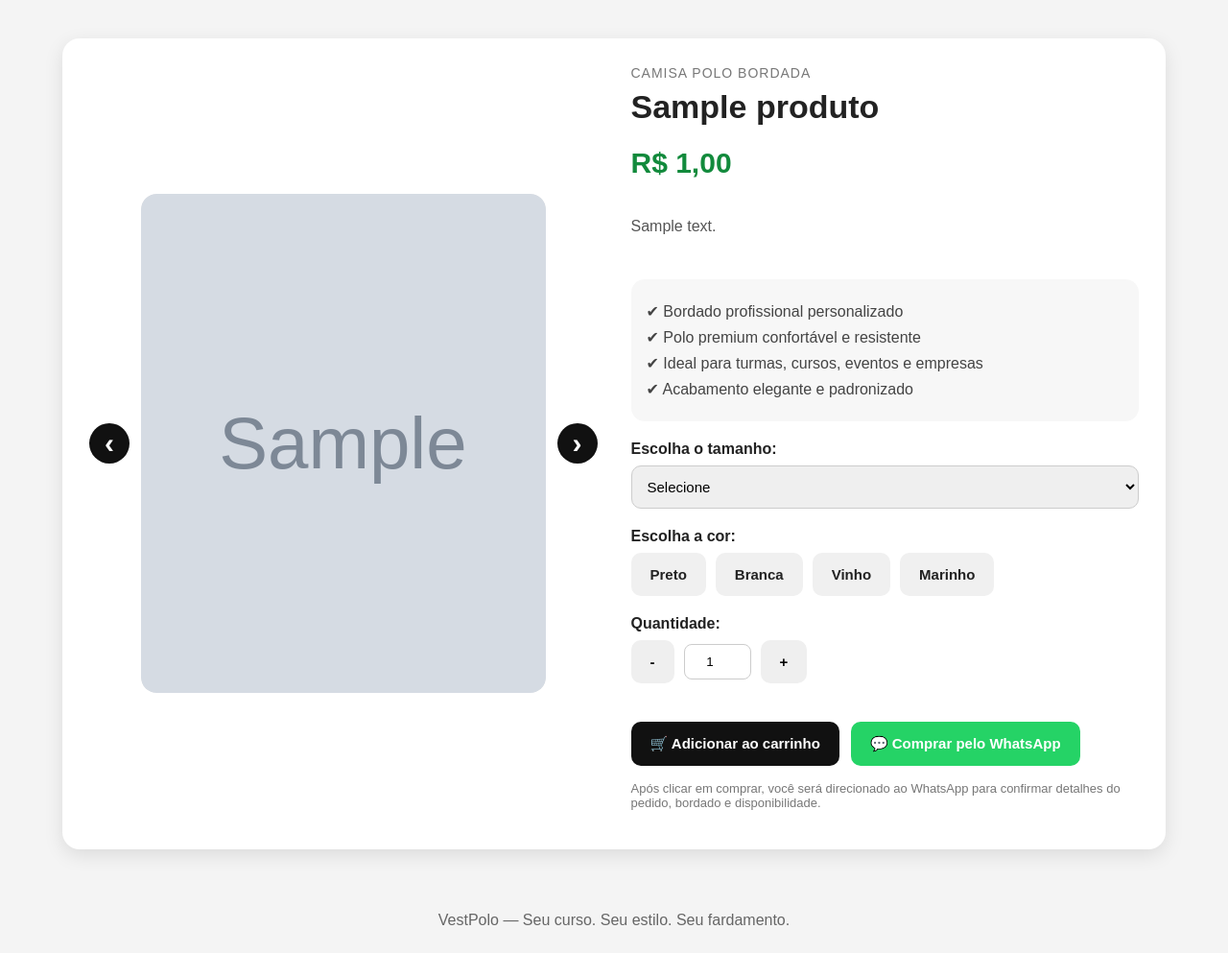
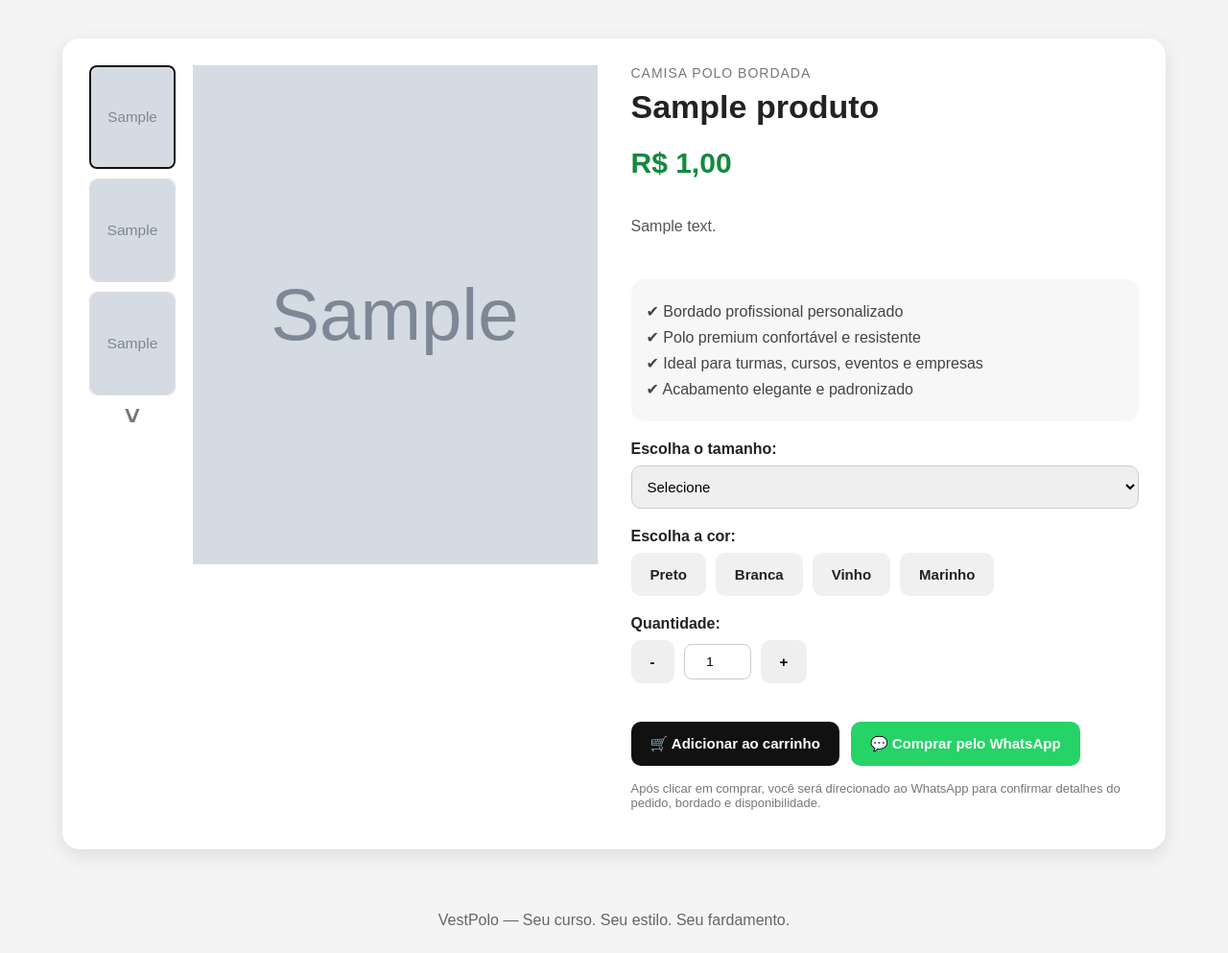
Before and after one commit to CarolineAnne/vestpolo, a Django app: page /produto/1/ in a window 1280 px wide. Shown: the part 64-1057 px from the top of the page at 96% size. Run offline with Django 5.2, Linux system fonts and the light colour scheme; tables that the repository leaves empty hold one stand-in row (values such as "Sample post"); grey boxes marked "Sample" are stand-in pictures.

Commit message:
Adiciona galeria com miniaturas na página do produto

```diff
--- a/loja/templates/loja/produto.html
+++ b/loja/templates/loja/produto.html
@@ -53,11 +53,78 @@
         /* Galeria principal do produto */
 
         .galeria-produto {
-            position: relative;
+            width: 100%;
+            display: grid;
+            grid-template-columns: 90px 1fr;
+            gap: 18px;
+            align-items: start;
+        }
+
+        .miniaturas-wrapper {
+            width: 90px;
             display: flex;
+            flex-direction: column;
             align-items: center;
-            gap: 12px;
+        }
+
+        .miniaturas-produto {
+            width: 90px;
+            max-height: 470px;
+            display: flex;
+            flex-direction: column;
+            gap: 10px;
+            overflow-y: auto;
+            scrollbar-width: none;
+        }
+
+        .miniaturas-produto::-webkit-scrollbar {
+            display: none;
+        }
+
+        .miniatura-produto {
+            width: 90px;
+            height: 108px;
+            padding: 0;
+            border-radius: 8px;
+            background: white;
+            border: 1px solid #ddd;
+            overflow: hidden;
+            cursor: pointer;
+            transition: 0.2s ease;
+        }
+
+        .miniatura-produto img {
             width: 100%;
+            height: 100%;
+            object-fit: cover;
+            display: block;
+            border-radius: 8px;
+        }
+
+        .miniatura-produto.ativo {
+            border: 2px solid #111;
+        }
+
+        .miniatura-produto:hover {
+            transform: scale(1.02);
+            border-color: #111;
+        }
+
+        .miniatura-scroll {
+            width: 34px;
+            height: 28px;
+            margin-top: 8px;
+            padding: 0;
+            background: transparent;
+            color: #777;
+            font-size: 28px;
+            line-height: 1;
+            border-radius: 0;
+        }
+
+        .miniatura-scroll:hover {
+            color: #111;
+            background: transparent;
         }
 
         .imagem-principal {
@@ -65,7 +132,7 @@
             width: 100%;
             height: 520px;
             overflow: hidden;
-            border-radius: 16px;
+            border-radius: 0;
             background: #eee;
             flex: 1;
             min-width: 0;
@@ -76,7 +143,7 @@
             height: 100%;
             object-fit: cover;
             display: block;
-            border-radius: 16px;
+            border-radius: 0;
         }
 
         .zoom-container {
@@ -113,13 +180,13 @@
             height: 100%;
             object-fit: cover;
             display: block;
-            border-radius: 16px;
+            border-radius: 0;
         }
 
-        .slide-produto:not(:first-child) img {
+        .slide-produto:not([data-slide="produto"]) img {
             object-fit: contain;
             background: #f7f7f7;
-            padding: 20px;
+            padding: 25px;
         }
 
         .titulo-slide-produto {
@@ -135,26 +202,6 @@
             font-weight: bold;
             z-index: 5;
             white-space: nowrap;
-        }
-
-        .seta-produto {
-            width: 42px;
-            height: 42px;
-            border-radius: 50%;
-            background: #111;
-            color: white;
-            font-size: 30px;
-            line-height: 1;
-            display: flex;
-            align-items: center;
-            justify-content: center;
-            flex-shrink: 0;
-            z-index: 8;
-            padding: 0;
-        }
-
-        .seta-produto:hover {
-            background: #333;
         }
 
         /* Informações do produto */
@@ -365,13 +444,50 @@
 
     <div class="galeria-produto">
 
-        <button type="button" class="seta-produto seta-produto-esquerda" onclick="moverSlideProduto(-1)">
-            ‹
-        </button>
+        <div class="miniaturas-wrapper">
+
+            <div class="miniaturas-produto" id="miniaturasProduto">
+
+                <button type="button"
+                        class="miniatura-produto ativo"
+                        data-slide="produto"
+                        onclick="mostrarSlideProduto('produto', this)">
+                    {% if produto.imagem %}
+                        <img id="miniaturaImagemPrincipal" src="{{ produto.imagem.url }}" alt="{{ produto.nome }}">
+                    {% else %}
+                        <img id="miniaturaImagemPrincipal" src="https://via.placeholder.com/120x120?text=Sem+Imagem" alt="Sem imagem">
+                    {% endif %}
+                </button>
+
+                {% if produto.imagem_logo %}
+                    <button type="button"
+                            class="miniatura-produto"
+                            data-slide="logo"
+                            onclick="mostrarSlideProduto('logo', this)">
+                        <img src="{{ produto.imagem_logo.url }}" alt="Logo do bordado {{ produto.nome }}">
+                    </button>
+                {% endif %}
+
+                {% if produto.imagem_tamanho %}
+                    <button type="button"
+                            class="miniatura-produto"
+                            data-slide="tamanho"
+                            onclick="mostrarSlideProduto('tamanho', this)">
+                        <img src="{{ produto.imagem_tamanho.url }}" alt="Tabela de tamanhos {{ produto.nome }}">
+                    </button>
+                {% endif %}
+
+            </div>
+
+            <button type="button" class="miniatura-scroll" onclick="rolarMiniaturas()">
+                ˅
+            </button>
+
+        </div>
 
         <div class="imagem-principal zoom-container" id="zoomContainer">
 
-            <div class="slide-produto ativo">
+            <div class="slide-produto ativo" data-slide="produto">
                 {% if produto.imagem %}
                     <img id="produtoImagem" src="{{ produto.imagem.url }}" alt="{{ produto.nome }}">
                 {% else %}
@@ -382,24 +498,20 @@
             </div>
 
             {% if produto.imagem_logo %}
-                <div class="slide-produto">
+                <div class="slide-produto" data-slide="logo">
                     <span class="titulo-slide-produto">Logo do bordado</span>
                     <img src="{{ produto.imagem_logo.url }}" alt="Logo do bordado {{ produto.nome }}">
                 </div>
             {% endif %}
 
             {% if produto.imagem_tamanho %}
-                <div class="slide-produto">
+                <div class="slide-produto" data-slide="tamanho">
                     <span class="titulo-slide-produto">Tabela de tamanhos</span>
                     <img src="{{ produto.imagem_tamanho.url }}" alt="Tabela de tamanhos {{ produto.nome }}">
                 </div>
             {% endif %}
 
         </div>
-
-        <button type="button" class="seta-produto seta-produto-direita" onclick="moverSlideProduto(1)">
-            ›
-        </button>
 
     </div>
 
@@ -526,9 +638,16 @@
         document.getElementById("corSelecionada").value = cor;
 
         let imagem = document.getElementById("produtoImagem");
+        let miniatura = document.getElementById("miniaturaImagemPrincipal");
 
         if (imagemUrl && imagemUrl !== "None") {
             imagem.src = imagemUrl;
+
+            if (miniatura) {
+                miniatura.src = imagemUrl;
+            }
+
+            mostrarSlideProduto("produto");
         }
     }
 
@@ -651,39 +770,56 @@
         });
     });
 
-    let slideProdutoAtual = 0;
+    let slideProdutoAtual = "produto";
 
-    function mostrarSlideProduto(indice) {
+    function mostrarSlideProduto(nomeSlide, botaoClicado = null) {
         const slides = document.querySelectorAll(".slide-produto");
+        const miniaturas = document.querySelectorAll(".miniatura-produto");
         const lente = document.getElementById("zoomLente");
 
-        if (slides.length === 0) return;
+        const slideEscolhido = document.querySelector(`.slide-produto[data-slide="${nomeSlide}"]`);
 
-        if (indice >= slides.length) {
-            slideProdutoAtual = 0;
-        } else if (indice < 0) {
-            slideProdutoAtual = slides.length - 1;
-        } else {
-            slideProdutoAtual = indice;
-        }
+        if (!slideEscolhido) return;
+
+        slideProdutoAtual = nomeSlide;
 
         slides.forEach(function (slide) {
             slide.classList.remove("ativo");
         });
 
-        slides[slideProdutoAtual].classList.add("ativo");
+        miniaturas.forEach(function (miniatura) {
+            miniatura.classList.remove("ativo");
+        });
+
+        slideEscolhido.classList.add("ativo");
+
+        if (botaoClicado) {
+            botaoClicado.classList.add("ativo");
+        } else {
+            const miniaturaAtual = document.querySelector(`.miniatura-produto[data-slide="${nomeSlide}"]`);
+            if (miniaturaAtual) {
+                miniaturaAtual.classList.add("ativo");
+            }
+        }
 
         if (lente) {
             lente.style.display = "none";
         }
     }
 
-    function moverSlideProduto(direcao) {
-        mostrarSlideProduto(slideProdutoAtual + direcao);
+    function rolarMiniaturas() {
+        const miniaturas = document.getElementById("miniaturasProduto");
+
+        if (miniaturas) {
+            miniaturas.scrollBy({
+                top: 120,
+                behavior: "smooth"
+            });
+        }
     }
 
     document.addEventListener("DOMContentLoaded", function () {
-        mostrarSlideProduto(0);
+        mostrarSlideProduto("produto");
     });
 </script>
 
```
Also changed, not shown: other parts of loja/templates/loja/produto.html (+38 -6 lines), static/img/banner.png.
